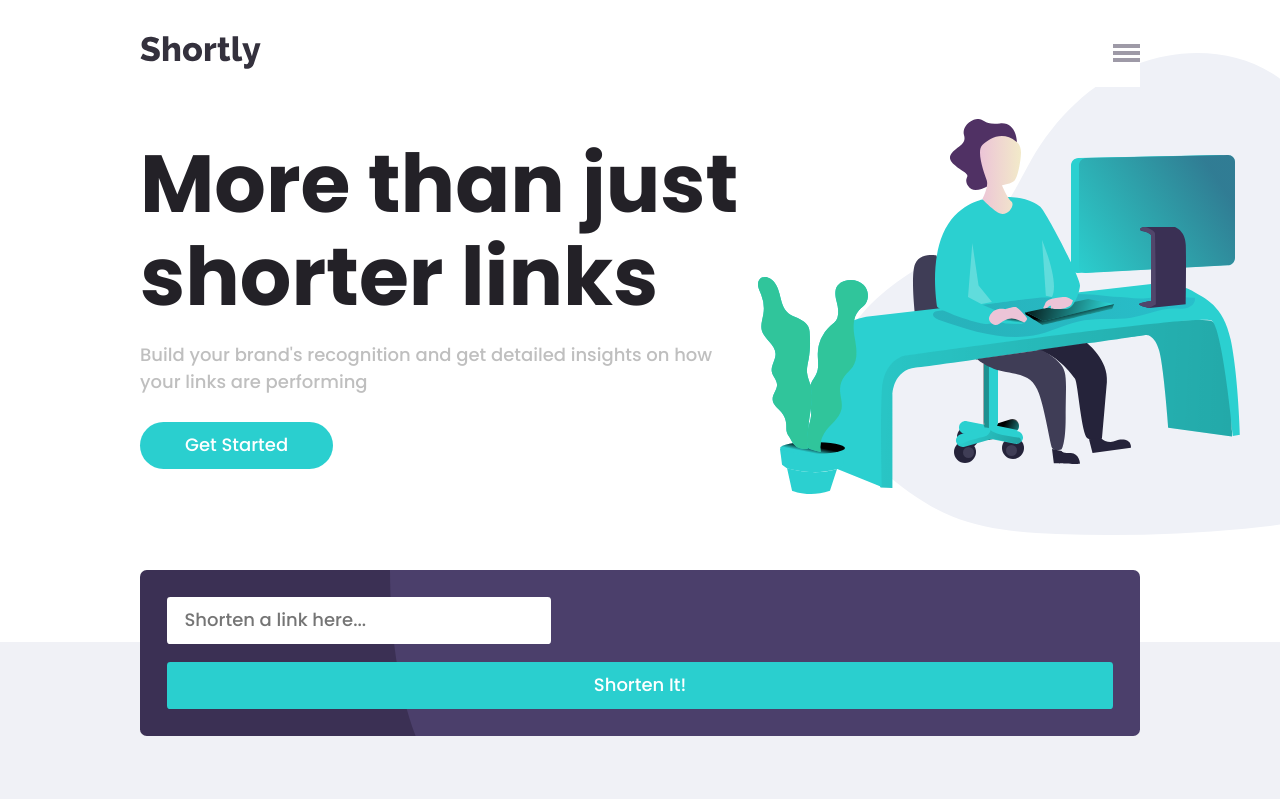
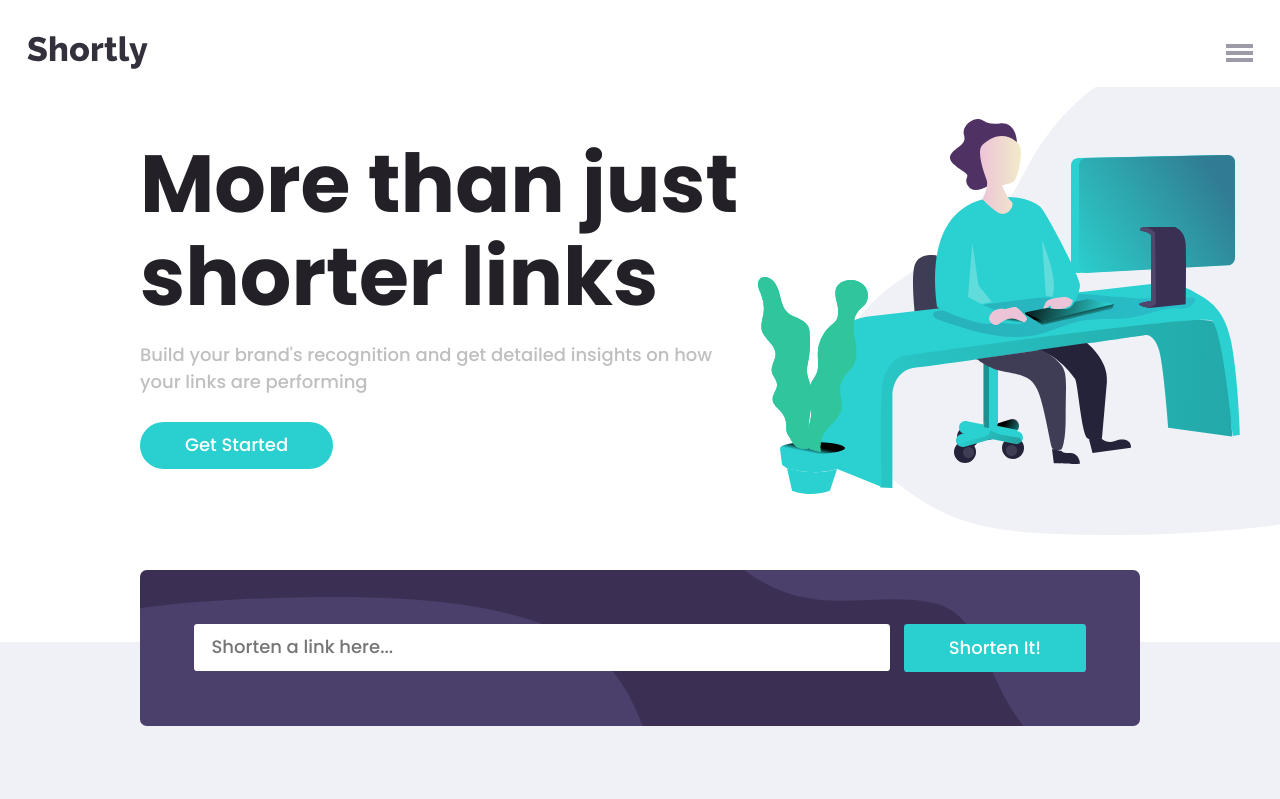
Before and after one commit to Nikodermus/shortly-landing, a Next.js app: page / in a window 1280 px wide. Shown: the top 799 px of the page. Built offline with nearby package versions, Linux system fonts and the light colour scheme.

Commit message:
feat(shortener/*.tsx): desktop version

```diff
--- a/src/components/Nav/Nav.tsx
+++ b/src/components/Nav/Nav.tsx
@@ -1,8 +1,7 @@
 import { useState } from 'react';
 import Link from 'next/link';
-import styled, { css } from 'styled-components';
+import styled from 'styled-components';
 
-import { mediaDesktop } from '../../utils/styled';
 import Logo from '../lib/Logo';
 import Menu from './Menu';
 import Portal from '../lib/Portal';
@@ -19,14 +18,6 @@ const StyledNav = styled.nav`
   top: 0;
   width: 100vw;
   z-index: var(--z-index-nav);
-
-  ${mediaDesktop(css`
-    left: 50%;
-    padding-left: 0;
-    padding-right: 0;
-    transform: translateX(-50%);
-    width: var(--box);
-  `)}
 `;
 
 const StyledH1 = styled.h1`
--- a/src/components/Shortener/LinkBox.tsx
+++ b/src/components/Shortener/LinkBox.tsx
@@ -1,6 +1,7 @@
 import { Dispatch, SetStateAction } from 'react';
 import styled, { css } from 'styled-components';
 
+import { mediaDesktop, toREM } from '../../utils/styled';
 import Button from '../lib/Button';
 import ShortenedLink from '../../types/ShortenedLink.d';
 
@@ -17,9 +18,16 @@ const StyledArticle = styled.article`
   margin-top: var(--sizing-LG);
   max-width: var(--box);
   position: relative;
+
+  ${mediaDesktop(css`
+    align-items: center;
+    display: flex;
+    justify-content: space-between;
+    padding: var(--sizing-XS) var(--sizing-SM);
+  `)}
 `;
 
-const StyledP = styled.p`
+const StyledA = styled.a`
   border-bottom: 1px solid var(--color-violet-light);
   max-width: 100%;
   overflow: hidden;
@@ -27,15 +35,30 @@ const StyledP = styled.p`
   padding: var(--sizing-MD);
   text-overflow: ellipsis;
   white-space: nowrap;
+
+  ${mediaDesktop(css`
+    border-bottom: 0;
+  `)}
 `;
 
 const StyledDiv = styled.div`
   padding: var(--sizing-MD);
+
+  ${mediaDesktop(css`
+    align-items: center;
+    display: flex;
+    gap: var(--sizing-LG);
+    justify-content: flex-end;
+  `)}
 `;
 
 const StyledShort = styled.p`
   color: var(--color-cyan);
   padding-bottom: var(--sizing-MD);
+
+  ${mediaDesktop(css`
+    padding-bottom: 0;
+  `)}
 `;
 
 const StyledButton = styled(Button)<{ selected: boolean }>`
@@ -45,12 +68,22 @@ const StyledButton = styled(Button)<{ selected: boolean }>`
           background: var(--color-violet);
         `
       : ''}
+
+  ${mediaDesktop(css`
+    width: ${toREM(150)};
+  `)}
 `;
 
 const LinkBox: React.FC<LinkBoxProps> = ({ link, selected, setSelected }) => {
   return (
     <StyledArticle>
-      <StyledP>{link.original}</StyledP>
+      <StyledA
+        href={link.original}
+        rel="noopener noreferrer nofollow"
+        target="_blank"
+      >
+        {link.original}
+      </StyledA>
       <StyledDiv>
         <StyledShort>{link.short}</StyledShort>
         <StyledButton
--- a/src/components/Shortener/ShortenBox.tsx
+++ b/src/components/Shortener/ShortenBox.tsx
@@ -8,6 +8,7 @@ import {
 import styled, { css, keyframes } from 'styled-components';
 
 import { MAX_LINKS } from '../../constants/site';
+import { mediaDesktop } from '../../utils/styled';
 import Button from '../lib/Button';
 import fetch from '../../utils/fetch';
 import Input from '../lib/Input';
@@ -24,8 +25,9 @@ const shimmer = keyframes`
 
 const StyledForm = styled.form<{ isLoading: boolean }>`
   --n-movement: calc(var(--movement) * -1);
+  --url: url('/images/bg-shorten-mobile.svg');
 
-  background: url('/images/bg-shorten-mobile.svg'), var(--color-violet);
+  background: var(--url), var(--color-violet);
   background-position: top right;
   background-repeat: no-repeat;
   background-size: 75%;
@@ -36,6 +38,19 @@ const StyledForm = styled.form<{ isLoading: boolean }>`
   padding: var(--sizing-XL);
   position: relative;
   transform: translateY(var(--n-movement));
+
+  ${mediaDesktop(css`
+    --url: url('/images/bg-shorten-desktop.svg');
+
+    background-size: cover;
+    display: flex;
+    gap: var(--sizing-MD);
+    padding: var(--sizing-4XL);
+
+    > * {
+      flex: 1 1 auto;
+    }
+  `)}
 
   ${({ isLoading }) =>
     isLoading
@@ -66,6 +81,20 @@ const StyledForm = styled.form<{ isLoading: boolean }>`
           `
         : ''}
   }
+`;
+
+const StyledInput = styled(Input)`
+  ${mediaDesktop(css`
+    margin: 0;
+  `)}
+`;
+
+const StyledButton = styled(Button)`
+  ${mediaDesktop(css`
+    flex: 0 1 auto;
+    white-space: nowrap;
+    width: auto;
+  `)}
 `;
 
 interface ShortenerResponse {
@@ -120,7 +149,7 @@ const ShortenBox: React.FC<ShortenBoxProps> = ({ setItems }) => {
 
   return (
     <StyledForm name="shortener" onSubmit={test} isLoading={loading}>
-      <Input
+      <StyledInput
         error={error}
         name="link"
         onChange={(e) => setLink(e.target.value)}
@@ -129,9 +158,9 @@ const ShortenBox: React.FC<ShortenBoxProps> = ({ setItems }) => {
         value={link}
       />
 
-      <Button type="submit" block disabled={loading}>
+      <StyledButton type="submit" block disabled={loading}>
         Shorten It!
-      </Button>
+      </StyledButton>
     </StyledForm>
   );
 };
--- a/src/components/lib/Input.tsx
+++ b/src/components/lib/Input.tsx
@@ -1,4 +1,6 @@
 import styled, { css } from 'styled-components';
+
+import { mediaDesktop } from '../../utils/styled';
 
 export interface InputProps
   extends React.InputHTMLAttributes<HTMLInputElement> {
@@ -11,7 +13,7 @@ const StyledInput = styled.input<InputProps>`
   border: var(--sizing-XS) solid transparent;
   color: var(--color-violet-darkest);
   margin-bottom: var(--sizing-LG);
-  max-width: 100%;
+  width: 100%;
   outline: 0;
   padding: var(--sizing-SM) var(--sizing-MD);
 
@@ -30,6 +32,10 @@ const StyledInput = styled.input<InputProps>`
             border-color: var(--color-red);
             margin-bottom: var(--sizing-XS);
 
+            ${mediaDesktop(css`
+              margin-bottom: 0;
+            `)}
+
             &::placeholder {
               color: var(--color-red);
             }
@@ -43,14 +49,25 @@ const StyledSpan = styled.span`
   display: block;
   font-size: var(--font-size-XS);
   margin-bottom: var(--sizing-LG);
+
+  ${mediaDesktop(css`
+    bottom: 0;
+    left: 0;
+    position: absolute;
+    transform: translateY(calc(100% + var(--sizing-XL)));
+  `)}
+`;
+
+const StyledDiv = styled.div`
+  position: relative;
 `;
 
 const Input: React.FC<InputProps> = ({ error, ...props }) => {
   return (
-    <>
+    <StyledDiv>
       <StyledInput {...props} error={error} />
       {error && <StyledSpan>{error}</StyledSpan>}
-    </>
+    </StyledDiv>
   );
 };
 
```
